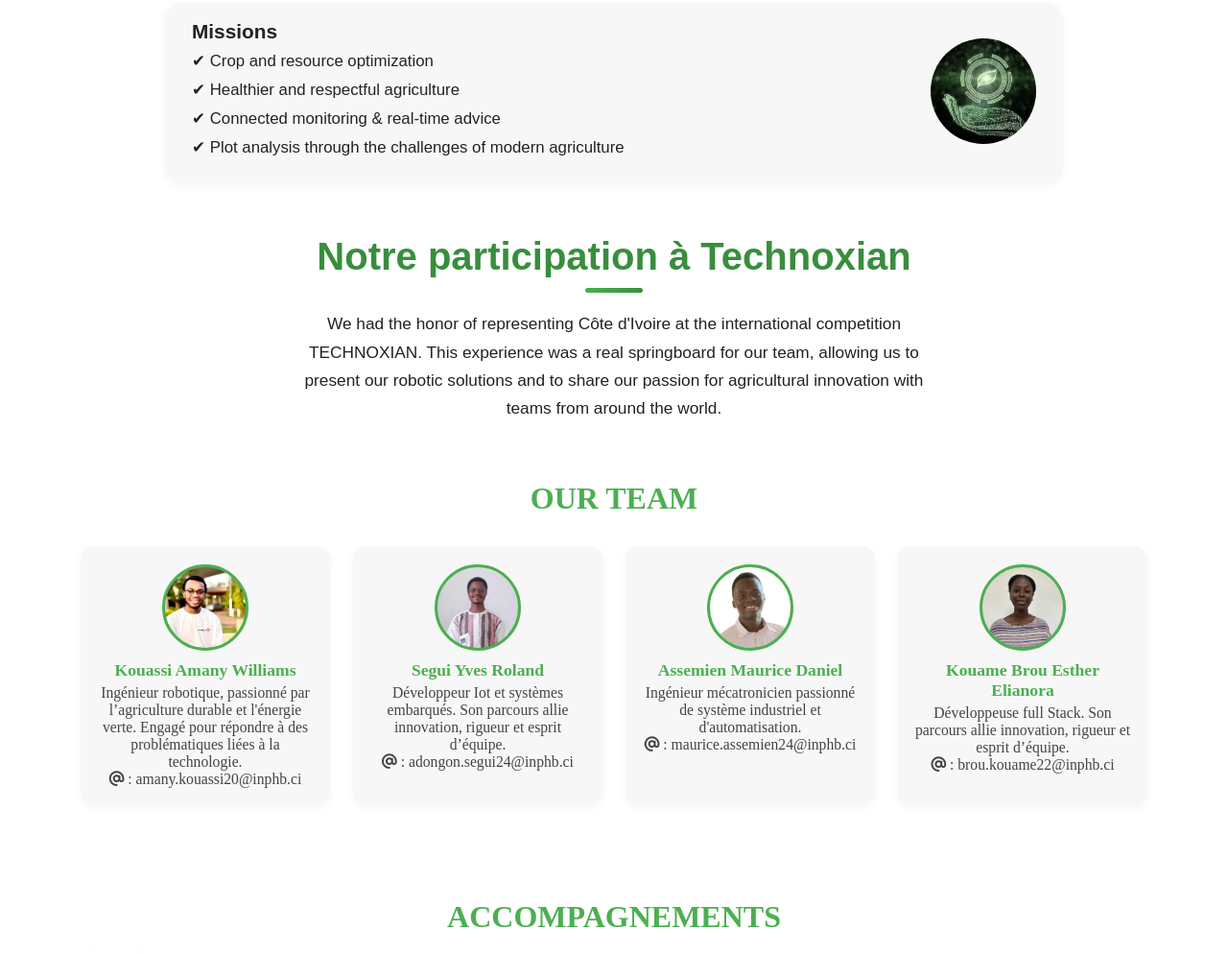
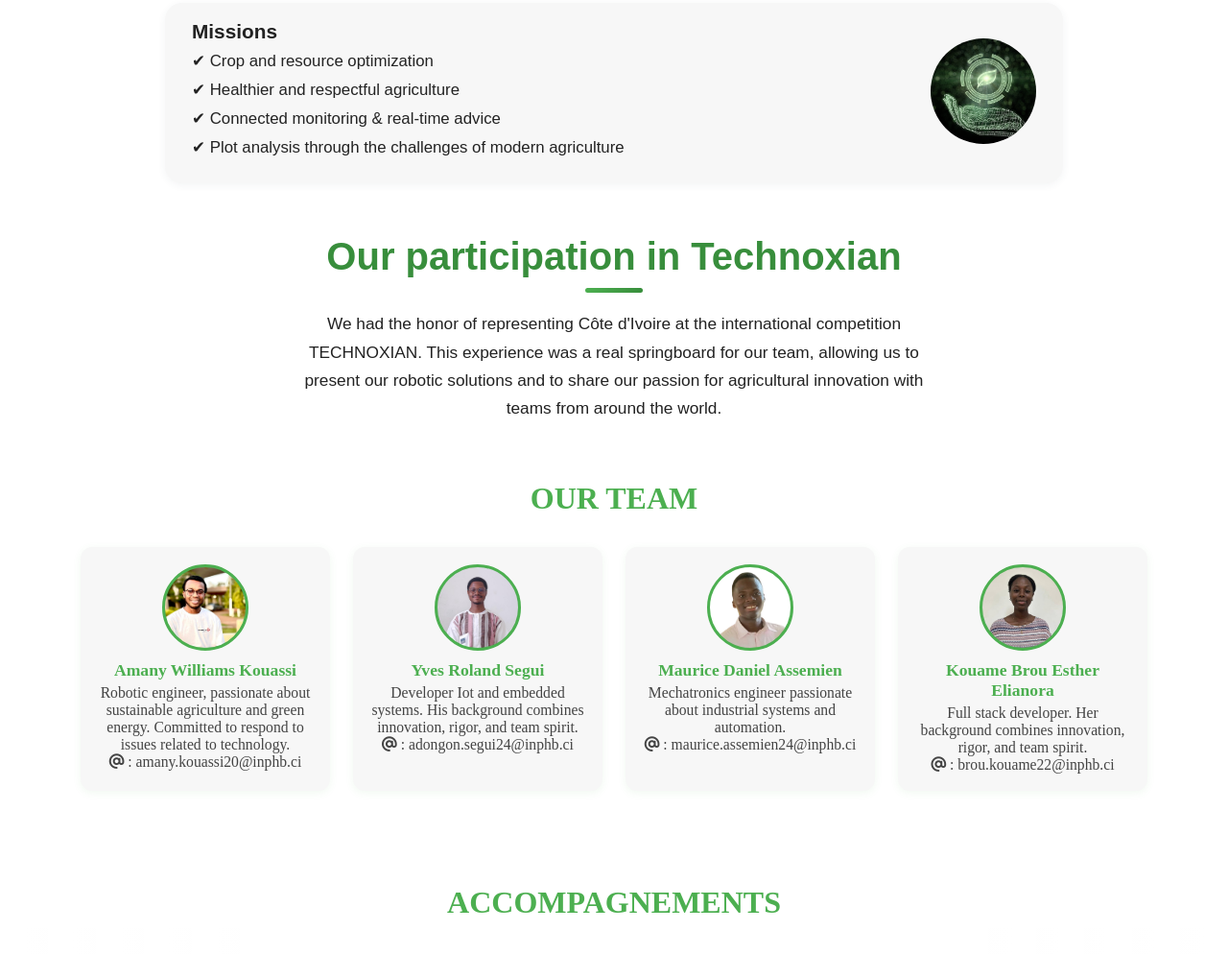
Before and after one commit to eliianora/Cultura-X, a plain HTML site: page aproposPage.html in a window 1280 px wide. Shown: the part 660-1654 px from the top of the page at 96% size. Drawn offline with Linux system fonts and the light colour scheme.

Commit message:
Add files via upload

```diff
--- a/aproposPage.html
+++ b/aproposPage.html
@@ -71,7 +71,7 @@
 
     <section class="apropos-section apropos-centered-section">
       <br><br><br>
-      <h2 class="apropos-centered-title">Notre participation à Technoxian</h2>
+      <h2 class="apropos-centered-title">Our participation in Technoxian</h2>
       <div class="apropos-centered-underline"></div>
       <p class="apropos-centered-text">
         We had the honor of representing Côte d'Ivoire at the international competition TECHNOXIAN. This
@@ -87,24 +87,24 @@
     <div class="apropos-team-cards">
       <div class="apropos-team-card">
         <div class="apropos-team-photo" style="background-image:url('pictures/Williams.jpg');"></div>
-        <h3>Kouassi Amany Williams</h3>
-        <p>Ingénieur robotique, passionné par l’agriculture durable et l'énergie verte. Engagé pour répondre à des
-          problématiques liées à la technologie. <br><i class="fa-solid fa-at"></i> : amany.kouassi20@inphb.ci</p>
+        <h3>Amany Williams Kouassi</h3>
+        <p>Robotic engineer, passionate about sustainable agriculture and green energy. Committed to respond to
+          issues related to technology. <br><i class="fa-solid fa-at"></i> : amany.kouassi20@inphb.ci</p>
       </div>
       <div class="apropos-team-card">
         <div class="apropos-team-photo" style="background-image:url('pictures/Roland.jpg');"></div>
-        <h3>Segui Yves Roland</h3>
-        <p>Développeur Iot et systèmes embarqués. Son parcours allie innovation, rigueur et esprit d’équipe. <br><i class="fa-solid fa-at"></i> : adongon.segui24@inphb.ci</p>
+        <h3>Yves Roland Segui</h3>
+        <p>Developer Iot and embedded systems. His background combines innovation, rigor, and team spirit. <br><i class="fa-solid fa-at"></i> : adongon.segui24@inphb.ci</p>
       </div>
       <div class="apropos-team-card">
         <div class="apropos-team-photo" style="background-image:url('pictures/Daniel.jpg');"></div>
-        <h3>Assemien Maurice Daniel</h3>
-        <p>Ingénieur mécatronicien passionné de système industriel et d'automatisation. <br><i class="fa-solid fa-at"></i> : maurice.assemien24@inphb.ci </p>
+        <h3>Maurice Daniel Assemien</h3>
+        <p>Mechatronics engineer passionate about industrial systems and automation. <br><i class="fa-solid fa-at"></i> : maurice.assemien24@inphb.ci </p>
       </div>
       <div class="apropos-team-card">
         <div class="apropos-team-photo" style="background-image:url('pictures/elia.jpg');"></div>
         <h3>Kouame Brou Esther Elianora</h3>
-        <p>Développeuse full Stack. Son parcours allie innovation, rigueur et esprit d’équipe. <br><i class="fa-solid fa-at"></i> : brou.kouame22@inphb.ci</p>
+        <p>Full stack developer. Her background combines innovation, rigor, and team spirit. <br><i class="fa-solid fa-at"></i> : brou.kouame22@inphb.ci</p>
       </div>
     </div>
   </section>
```
